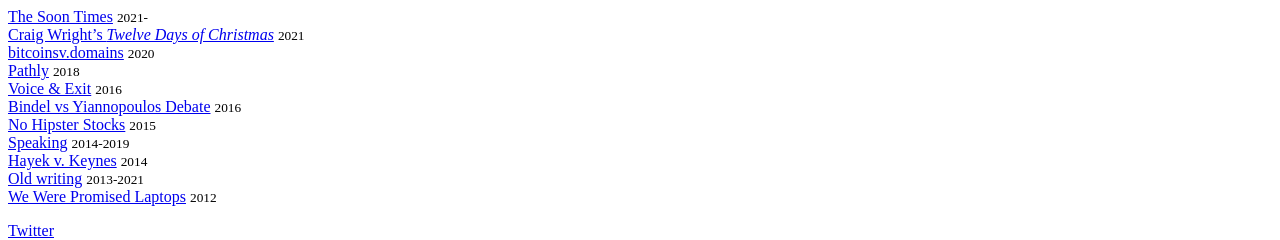
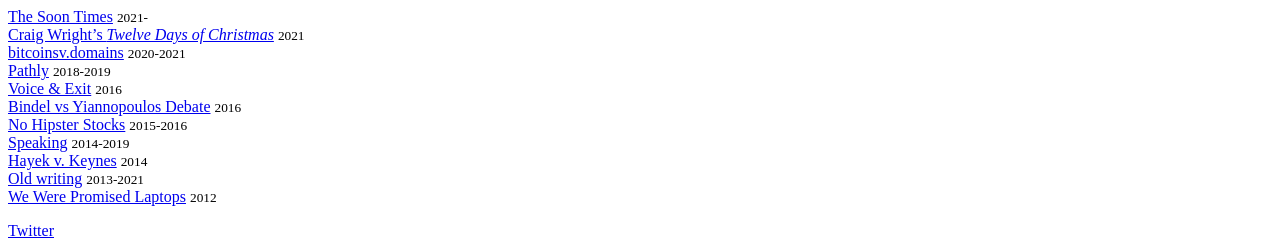
Before and after one commit to dmkgll/dmkgll, a Jekyll site: the page built from index.md, in a window 1280 px wide. Shown: the top 240 px of the page. Built offline with Jekyll 4.4.1, drawn with Linux system fonts in a browser that asks for light colours.

Commit message:
Update index.md

```diff
--- a/index.md
+++ b/index.md
@@ -9,11 +9,11 @@
 
 - [The Soon Times](thesoontimes.com) <small>2021-</small>
 - [Craig Wright's *Twelve Days of Christmas*](/csw12) <small>2021</small>
-- [bitcoinsv.domains](/bsvdomains) <small>2020</small>
-- [Pathly](/pathly) <small>2018</small>
+- [bitcoinsv.domains](/bsvdomains) <small>2020-2021</small>
+- [Pathly](/pathly) <small>2018-2019</small>
 - [Voice & Exit](/v&e) <small>2016</small>
 - [Bindel vs Yiannopoulos Debate](/bvyd) <small>2016</small>
-- [No Hipster Stocks](/nohipster) <small>2015</small>
+- [No Hipster Stocks](/nohipster) <small>2015-2016</small>
 - [Speaking](/speaking) <small>2014-2019</small>
 - [Hayek v. Keynes](/hvk) <small>2014</small>
 - [Old writing](/oldstuff) <small>2013-2021</small>
```
